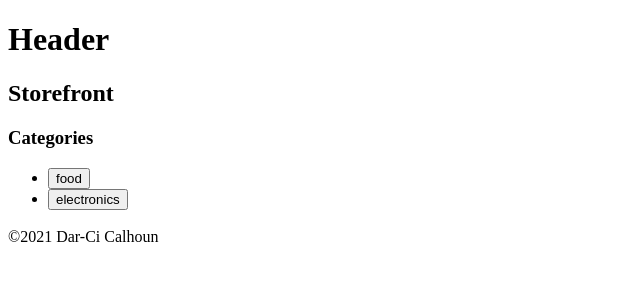
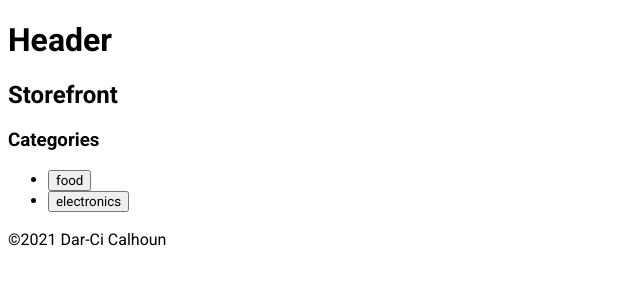
Before and after one commit to dcalhoun286/storefront, a React (Create React App) app: page / in a window 1280 px wide. Shown: the top 300 px of the page, without its empty margins (0-640 px from the left). Built offline with nearby package versions, Linux system fonts and the light colour scheme.

Commit message:
applied google font to all components

```diff
--- a/src/index.css
+++ b/src/index.css
@@ -1 +1,5 @@
 @import url("https://fonts.googleapis.com/css?family=Roboto:300,400,500,700&display=swap");
+
+* {
+  font-family: Roboto;
+}
```
